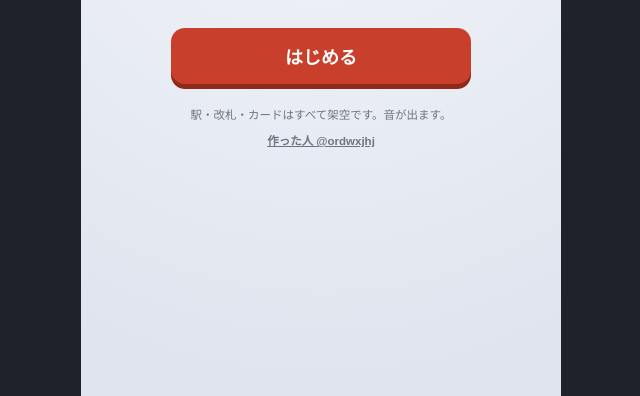
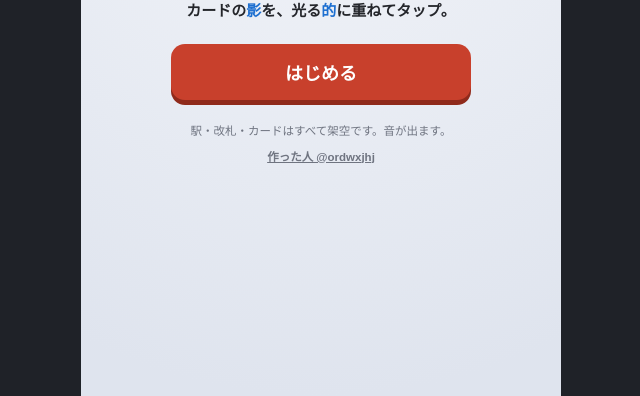
Before and after one commit to kzaaa00/kzaaa00.github.io, a plain HTML site: page kaisatsu/index.html in a window 1280 px wide. Shown: the part 404-800 px from the top of the page, without its empty margins (319-959 px from the left). Drawn offline with Linux system fonts and the light colour scheme; a web font is replaced by a local one.

Commit message:
kaisatsu: 読み取り部に光る的、手元にカードが下りる位置の影、タイトルに一行説明
判定ロジックは変えていない（タップ＋0.12秒の位置と読み取り部中心のズレ）。

Co-Authored-By: Claude Opus 5.5 <noreply@anthropic.com>
Claude-Session: https://claude.ai/code/session_01E5BBq5zwnnJ35WRrqyPYSx

```diff
--- a/kaisatsu/index.html
+++ b/kaisatsu/index.html
@@ -7,7 +7,7 @@
 <meta name="description" content="歩きながら、カードが読み取り部の真上に来た瞬間にタップ。駅も改札もカードもすべて架空です。">
 <meta property="og:type" content="website">
 <meta property="og:title" content="改札で、止まらずにICカードをタッチしろ。">
-<meta property="og:description" content="歩きながら、読み取り部の真上でタップ。">
+<meta property="og:description" content="歩きながら、カードの影を光る的に重ねてタップ。">
 <meta property="og:url" content="https://kzaaa00.github.io/kaisatsu/">
 <meta property="og:image" content="https://kzaaa00.github.io/kaisatsu/play.png">
 <meta name="twitter:card" content="summary_large_image">
@@ -39,6 +39,8 @@ body{font-family:var(--body);color:var(--ink);overflow:hidden;-webkit-tap-highli
 .btn.ghost{background:#fff;color:var(--ink);box-shadow:0 5px 0 #c9ccd2}
 .btn.x{background:#000;box-shadow:0 5px 0 #444}
 .btn:focus-visible,#mute:focus-visible{outline:3px solid var(--gold);outline-offset:3px}
+#title .how{margin:-14px 0 24px;font-size:15px;font-weight:900;color:var(--ink)}
+#title .how b{color:#1d6fd0}
 #title .fine{margin-top:22px;font-size:11.5px;color:var(--muted)}
 
 #result{background:var(--paper);justify-content:flex-start;overflow-y:auto;padding-top:calc(18px + env(safe-area-inset-top,0px))}
@@ -70,6 +72,7 @@ body{font-family:var(--body);color:var(--ink);overflow:hidden;-webkit-tap-highli
 
   <div id="title" class="panel">
     <h1>改札で、<br>止まらずに<br>ICカードをタッチしろ。</h1>
+    <p class="how">カードの<b>影</b>を、光る<b>的</b>に重ねてタップ。</p>
     <button class="btn" id="startBtn" type="button">はじめる</button>
     <p class="fine">駅・改札・カードはすべて架空です。音が出ます。<br><a class="me" href="https://x.com/ordwxjhj" target="_blank" rel="noopener">作った人 @ordwxjhj</a></p>
   </div>
@@ -235,6 +238,28 @@ function drawPad(x,now){
   glow(x,GLOW.blue,RX,GT-14,40,.5*pulse);
 }
 
+/* the target: the part of the reader that answers (within ACC mm of its centre) */
+const TZ=ACC/MMPX;
+function drawTarget(x,now,hot){
+  const {GT}=L(),y=GT-12,p=.6+.4*Math.sin(now/180);
+  glow(x,hot?GLOW.green:GLOW.warm,RX,y,30+6*p,hot?.9:.55+.25*p);
+  x.save();x.lineWidth=2;x.strokeStyle=hot?'rgba(120,255,170,.95)':`rgba(255,215,80,${.75+.25*p})`;
+  x.beginPath();x.ellipse(RX,y,TZ,4.5,0,0,Math.PI*2);x.stroke();
+  /* brackets above, so the target reads from far */
+  x.beginPath();x.moveTo(RX-TZ,y-20);x.lineTo(RX-TZ,y-13);x.moveTo(RX+TZ,y-20);x.lineTo(RX+TZ,y-13);x.stroke();
+  x.fillStyle=x.strokeStyle;x.beginPath();x.moveTo(RX,y-9);x.lineTo(RX-5,y-17);x.lineTo(RX+5,y-17);x.closePath();x.fill();
+  x.restore();
+}
+/* the ghost: where the card would come down if you tapped right now */
+function drawGhost(x,gx,hot){
+  const {GT}=L(),y=GT-12;
+  x.save();x.translate(gx,y);
+  x.fillStyle=hot?'rgba(120,255,170,.4)':'rgba(255,255,255,.18)';rr(x,-20,-4,40,8,2.5);x.fill();
+  x.setLineDash([4,3]);x.lineWidth=1.6;x.strokeStyle=hot?'rgba(160,255,190,1)':'rgba(255,255,255,.95)';x.stroke();x.setLineDash([]);
+  x.fillStyle=x.strokeStyle;x.fillRect(-1.2,-9,2.4,16);
+  x.restore();
+}
+
 /* ---------- state ---------- */
 let G=null,PREV=null,ROUND=0;
 function newGame(){ROUND++;G={phase:'walk',t0:performance.now(),tapAt:0,res:null,shown:false,plan:undefined,snap:null,snapped:false,round:ROUND,stopX:null,endAt:0};}
@@ -335,7 +360,11 @@ function render(now){
   drawArm(cx,bx,cxp,cyp);
   /* near gate in front (cached), then the pad, then the card over it */
   drawPad(cx,now);
+  let ghost=null;
+  if(G&&G.phase==='walk'){const gx=cardX(now)+VPX*DIP;ghost={gx,hot:Math.abs(gx-RX)<=TZ};drawTarget(cx,now,ghost.hot);}
+  else if(!G||G.phase==='dip')drawTarget(cx,now,false);
   drawCard(cx,cxp,cyp,tilt);
+  if(ghost&&ghost.gx>-30)drawGhost(cx,ghost.gx,ghost.hot);
   /* flaps */
   if(G&&G.flapAt){const a=Math.min(1,(now-G.flapAt)/120);const h=56*ease(a);
     const g=cx.createLinearGradient(0,GT-h,0,GT);g.addColorStop(0,'rgba(255,110,90,.95)');g.addColorStop(1,'rgba(200,50,40,.95)');
@@ -349,7 +378,7 @@ function render(now){
     cx.fillStyle='#101722';rr(cx,254,GT-20,44,15,3);cx.fill();cx.fillStyle='#8fe3ff';cx.font='900 8px '+BODYF();cx.textAlign='center';cx.textBaseline='middle';cx.fillText('残額 1,234',276,GT-12.5);}
   /* where the card landed, a tiny mark on the pad, after the fact */
   if(G&&G.res&&G.res.tapped){const lx=RX+G.res.dx/MMPX;cx.fillStyle=G.res.pass?'rgba(120,255,170,.95)':'rgba(255,90,70,.95)';cx.beginPath();cx.moveTo(lx,GT-24);cx.lineTo(lx-4,GT-31);cx.lineTo(lx+4,GT-31);cx.closePath();cx.fill();}
-  if(G&&G.round===1&&G.plan===undefined&&G.phase==='walk'){const a=(now-G.t0)/1000;cx.save();cx.globalAlpha=clamp((1.3-a)/.3,0,1);pill('読み取り部の真上で、タップ',180,Math.min(H-28,Yf+60));cx.restore();}
+  if(G&&G.round===1&&G.plan===undefined&&G.phase==='walk'){const a=(now-G.t0)/1000;cx.save();cx.globalAlpha=clamp(a/.25,0,1);pill('カードの影を、光る的に重ねてタップ',180,Math.min(H-28,Yf+60));cx.restore();}
 }
 function pill(label,lx,ly){cx.save();cx.font='900 15px '+BODYF();cx.textAlign='center';cx.textBaseline='middle';
   const w=cx.measureText(label).width+22;cx.fillStyle='rgba(20,24,32,.86)';rr(cx,lx-w/2,ly-15,w,30,15);cx.fill();cx.fillStyle='#fff';cx.fillText(label,lx,ly+1);cx.restore();}
```
